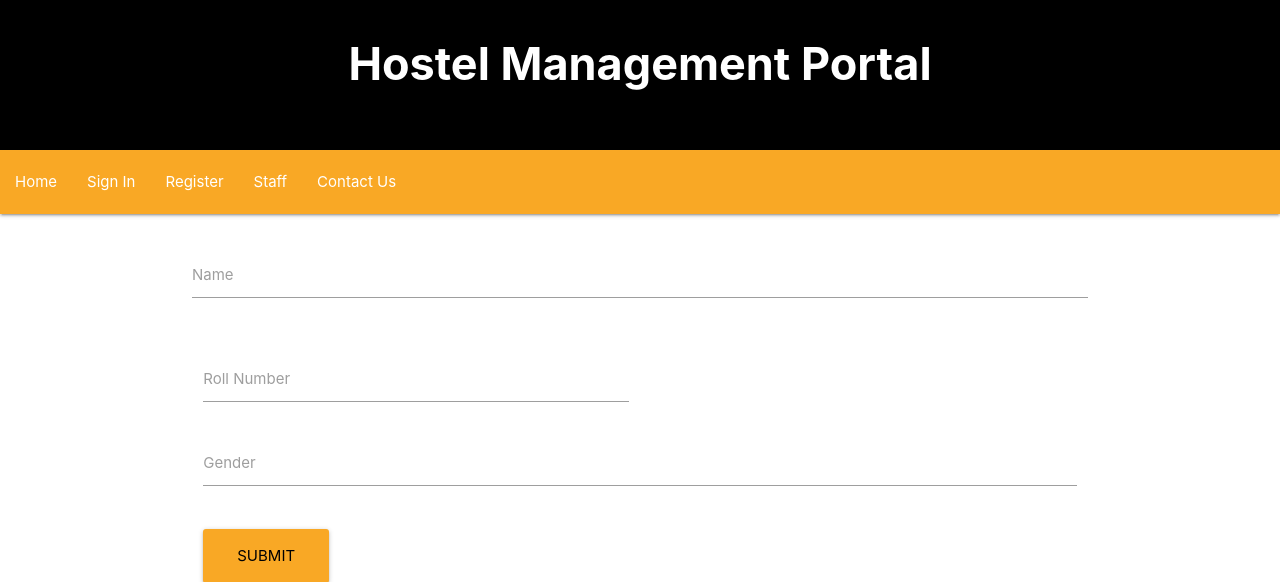
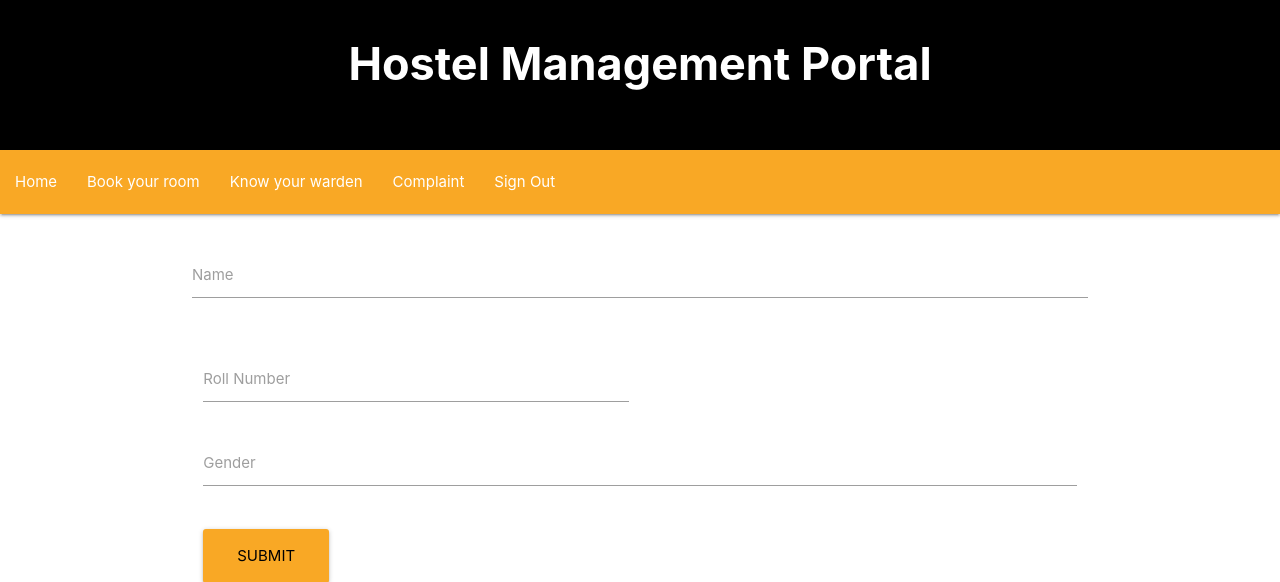
Before and after one commit to deeptadevkota/HostelManagement, a Django app: page /waiting_table_form in a window 1280 px wide. Shown: the top 582 px of the page. Run offline with Django 3.2, Linux system fonts and the light colour scheme.

Commit message:
knowYourWarden+changes in other html files

```diff
--- a/hostel_management/urls.py
+++ b/hostel_management/urls.py
@@ -28,5 +28,6 @@ urlpatterns = [
     path('signout', views.dosignout, name="dosignout"),
     path('wardenDashboard', views.wardenDashboard, name="wardenDashboard"),
     path('viewComplain', views.viewComplain, name="viewComplain"),
-     path('studentList', views.studentList, name="studentList")
+     path('studentList', views.studentList, name="studentList"),
+     path('knowYourWarden',views.knowYourWarden, name="knowYourWarden")
 ]
--- a/hostel_management/views.py
+++ b/hostel_management/views.py
@@ -427,3 +427,51 @@ def studentList(request):
     elif block.block_name=="BH4":
         student_list=Student.objects.filter(year=4,gender='Male')
         return render(request,'studentList.html',{'student_list':student_list, 'block':block})
+
+def knowYourWarden(request):
+    user=CustomUser.objects.get(id=request.user.id)
+    student=Student.objects.get(admin_id=user.id)
+    year=student.year
+    gender=student.gender
+    if gender=='Male':
+        if year==1:
+            block='BH1'
+            warden=Warden.objects.get(block_name=block)
+            customUser=CustomUser.objects.get(id=warden.admin_id)
+            return render(request, 'knowYourWarden.html',{'warden':warden, 'customUser':customUser})
+        elif year==2:
+            block='BH2'
+            warden=Warden.objects.get(block_name=block)
+            customUser=CustomUser.objects.get(id=warden.admin_id)
+            return render(request, 'knowYourWarden.html',{'warden':warden, 'customUser':customUser})
+        elif year==3:
+            block='BH3'
+            warden=Warden.objects.get(block_name=block)
+            customUser=CustomUser.objects.get(id=warden.admin_id)
+            return render(request, 'knowYourWarden.html',{'warden':warden, 'customUser':customUser})
+        elif year==4:
+            block='BH4'
+            warden=Warden.objects.get(block_name=block)
+            customUser=CustomUser.objects.get(id=warden.admin_id)
+            return render(request, 'knowYourWarden.html',{'warden':warden, 'customUser':customUser})
+    elif gender=='Female':
+        if year==1:
+            block='GH1'
+            warden=Warden.objects.get(block_name=block)
+            customUser=CustomUser.objects.get(id=warden.admin_id)
+            return render(request, 'knowYourWarden.html',{'warden':warden, 'customUser':customUser})
+        elif year==2:
+            block='GH2'
+            warden=Warden.objects.get(block_name=block)
+            customUser=CustomUser.objects.get(id=warden.admin_id)
+            return render(request, 'knowYourWarden.html',{'warden':warden, 'customUser':customUser})
+        elif year==3:
+            block='GH3'
+            warden=Warden.objects.get(block_name=block)
+            customUser=CustomUser.objects.get(id=warden.admin_id)
+            return render(request, 'knowYourWarden.html',{'warden':warden, 'customUser':customUser})
+        elif year==4:
+            block='GH4'
+            warden=Warden.objects.get(block_name=block)
+            customUser=CustomUser.objects.get(id=warden.admin_id)
+            return render(request, 'knowYourWarden.html',{'warden':warden, 'customUser':customUser})
--- a/templates/studentDashboard.html
+++ b/templates/studentDashboard.html
@@ -19,7 +19,7 @@
                 <ul id="nav-mobile" className="left hide-on-med-and-down">
                     <li><a href="dashboard">Home</a></li>
                     <li><a href="room_register_1_3_4">Book your room</a></li>
-                    <li><a href="#">Know your warden</a></li>
+                    <li><a href="knowYourWarden">Know your warden</a></li>
                     <li><a href="complainForm">Complaint</a></li>
                     <li><a href="signout">Sign Out</a></li>
                 </ul>
--- a/templates/viewComplain.html
+++ b/templates/viewComplain.html
@@ -54,6 +54,7 @@
         <div className="nav-wrapper">
             <ul id="nav-mobile" className="left hide-on-med-and-down">
                 <li><a href="wardenDashboard">Home</a></li>
+                <li><a href="studentList">Students</a></li>
                 <li><a href="viewComplain">Complains</a></li>
                 <li><a href="signout">Sign Out</a></li>
             </ul>
--- a/templates/waiting_form.html
+++ b/templates/waiting_form.html
@@ -17,14 +17,15 @@
   </section>
 
   <nav>
-    <div className="nav-wrapper">
-      <ul id="nav-mobile" className="left hide-on-med-and-down">
-        <li><a href="home">Home</a></li>
-        <li><a href="signin">Sign In</a></li>
-        <li><a href="#">Register</a></li>
-        <li><a href="#">Staff</a></li>
-        <li><a href="#">Contact Us</a></li>
-      </ul>
+      <div className="nav-wrapper">
+        <ul id="nav-mobile" className="left hide-on-med-and-down">
+            <li><a href="dashboard">Home</a></li>
+            <li><a href="room_register_1_3_4">Book your room</a></li>
+            <li><a href="knowYourWarden">Know your warden</a></li>
+            <li><a href="complainForm">Complaint</a></li>
+            <li><a href="signout">Sign Out</a></li>
+        </ul>
+
     </div>
   </nav>
   <br/>
--- a/templates/wardenDashboard.html
+++ b/templates/wardenDashboard.html
@@ -18,6 +18,7 @@
             <div className="nav-wrapper">
                 <ul id="nav-mobile" className="left hide-on-med-and-down">
                     <li><a href="wardenDashboard">Home</a></li>
+                    <li><a href="studentList">Students</a></li>
                     <li><a href="viewComplain">Complains</a></li>
                     <li><a href="signout">Sign Out</a></li>
                 </ul>
```
Also changed, not shown: templates/1_3_4_room_register.html (+6 -6 lines), templates/2_room_register.html (+6 -6 lines), templates/complainForm.html (+4 -4 lines), templates/knowYourWarden.html (added, +94 -0 lines).
